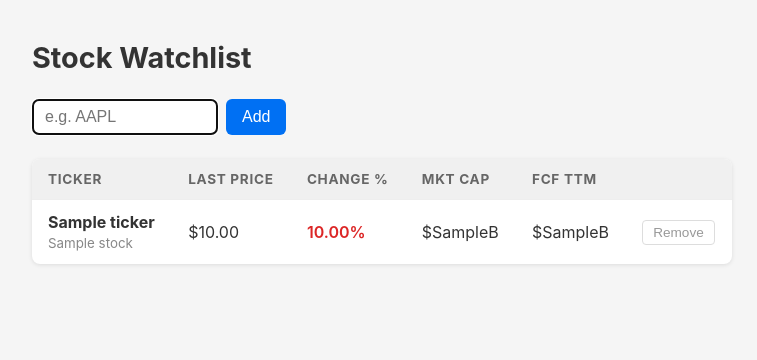
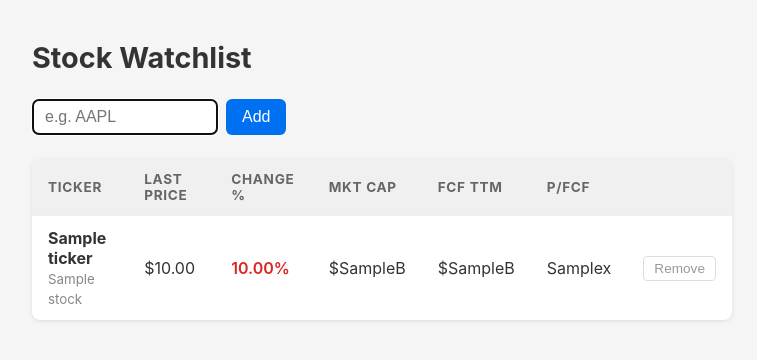
Before and after one commit to ai-investror/stock-watchlist, a Flask app: template templates/index.html in a window 1280 px wide. Shown: the top 360 px of the page, without its empty margins (258-1015 px from the left). Run offline with Flask 3, Linux system fonts and the light colour scheme; the template is opened without the code that fills it: most values are stand-ins (such as "Sample title", 1, 10 or a date in 2020).

Commit message:
Add P/FCF ratio column to watchlist

```diff
--- a/app.py
+++ b/app.py
@@ -42,6 +42,7 @@ def get_stock_data(ticker):
         fcf_billions = round(fcf / 1e9, 2) if fcf is not None else None
         mkt_cap = info.get('marketCap')
         mkt_cap_billions = round(mkt_cap / 1e9, 2) if mkt_cap is not None else None
+        p_fcf = round(mkt_cap / fcf, 1) if (mkt_cap is not None and fcf is not None and fcf > 0) else None
 
         return {
             'ticker': ticker,
@@ -50,6 +51,7 @@ def get_stock_data(ticker):
             'change_pct': change_pct,
             'fcf_billions': fcf_billions,
             'mkt_cap_billions': mkt_cap_billions,
+            'p_fcf': p_fcf,
         }
     except Exception:
         return {'ticker': ticker, 'name': ticker, 'price': None, 'change_pct': None, 'fcf_billions': None, 'mkt_cap_billions': None}
--- a/templates/index.html
+++ b/templates/index.html
@@ -81,6 +81,7 @@
                 <th>Change %</th>
                 <th>Mkt Cap</th>
                 <th>FCF TTM</th>
+                <th>P/FCF</th>
                 <th></th>
             </tr>
         </thead>
@@ -124,6 +125,13 @@
                     {% endif %}
                 </td>
                 <td>
+                    {% if stock.p_fcf is not none %}
+                        {{ stock.p_fcf }}x
+                    {% else %}
+                        —
+                    {% endif %}
+                </td>
+                <td>
                     <a href="/delete/{{ stock.ticker }}"><button class="delete-btn">Remove</button></a>
                 </td>
             </tr>
```
